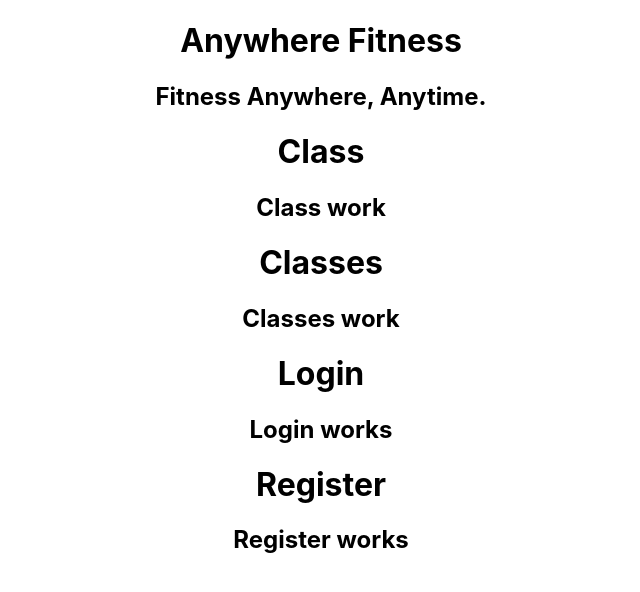
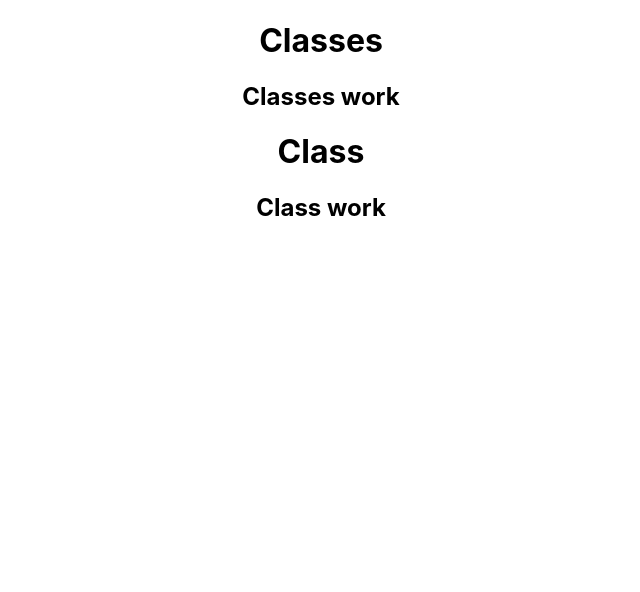
Before and after one commit to bbellify/bw1-front-end, a React (Create React App) app in the folder anywhere-fitness-oct-2021/: page /classes in a window 1280 px wide. Shown: the top 592 px of the page, without its empty margins (319-959 px from the left). Built offline with nearby package versions, Linux system fonts and the light colour scheme.

Commit message:
homepage structuring

```diff
--- a/anywhere-fitness-oct-2021/src/App.js
+++ b/anywhere-fitness-oct-2021/src/App.js
@@ -1,21 +1,26 @@
+import ReactDOM from 'react-dom';
+import { Route, Switch } from 'react-router-dom';
 import './App.css';
+
 //homepage
 import HomePage from './components/homepage'
 import Class from './components/class'
 import Classes from './components/classes'
-import Login from './components/login'
-import Register from './components/register'
+
 
 function App() {
   return (
     <div className="App">
-      <HomePage/>
-      <Class/>
-    <Classes/>
-    <Login/>
-    <Register/>
+      <Switch>
+        <Route exact path={'/'}>
+          <HomePage/>
+        </Route>
 
+        <Route path={'/classes'}>
+          <Classes/>
+        </Route>
 
+    </Switch>
     </div>
   );
 }
--- a/anywhere-fitness-oct-2021/src/components/classes.js
+++ b/anywhere-fitness-oct-2021/src/components/classes.js
@@ -1,10 +1,12 @@
 import React from 'react';
+import Class from './class'
 
 const Classes = () => {
     return (
     <div className="class-wrapper">
         <h1>Classes</h1>
         <h2>Classes work</h2>
+        <Class />
     </div>
     )
 }
--- a/anywhere-fitness-oct-2021/src/components/homepage.js
+++ b/anywhere-fitness-oct-2021/src/components/homepage.js
@@ -1,10 +1,15 @@
 import React from 'react';
+import Login from './login'
+import Register from './register'
 
 const HomePage = () => {
     return (
     <div className="home-wrapper">
         <h1>Anywhere Fitness</h1>
         <h2>Fitness Anywhere, Anytime.</h2>
+
+        <Login />
+        <Register />
     </div>
     )
 }
--- a/anywhere-fitness-oct-2021/src/index.js
+++ b/anywhere-fitness-oct-2021/src/index.js
@@ -1,12 +1,15 @@
 import React from 'react';
 import ReactDOM from 'react-dom';
+import { BrowserRouter as Router } from 'react-router-dom';
 import './index.css';
 import App from './App';
 import reportWebVitals from './reportWebVitals';
 
 ReactDOM.render(
   <React.StrictMode>
-    <App />
+    <Router>
+      <App />
+    </Router>
   </React.StrictMode>,
   document.getElementById('root')
 );
```
